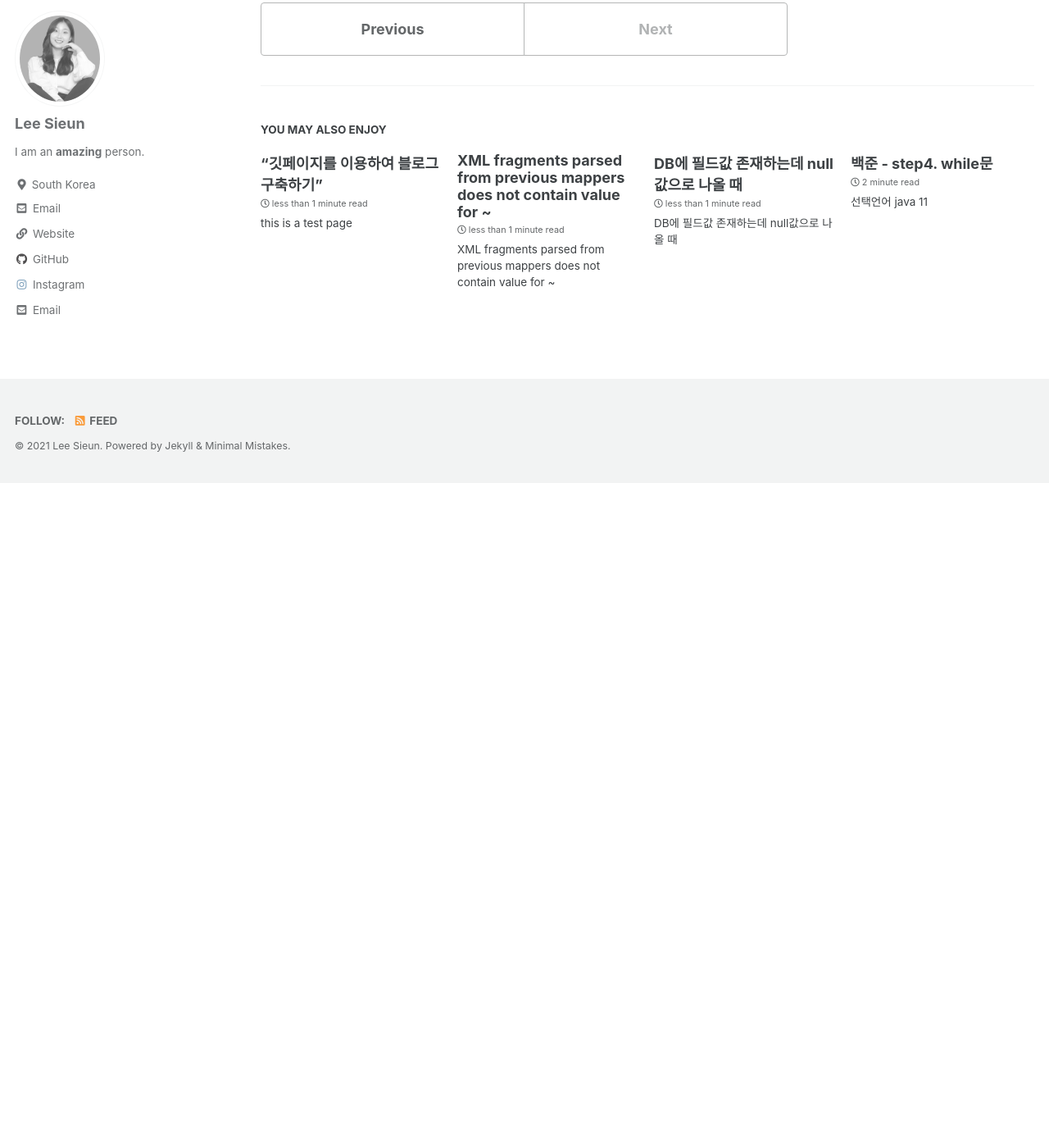
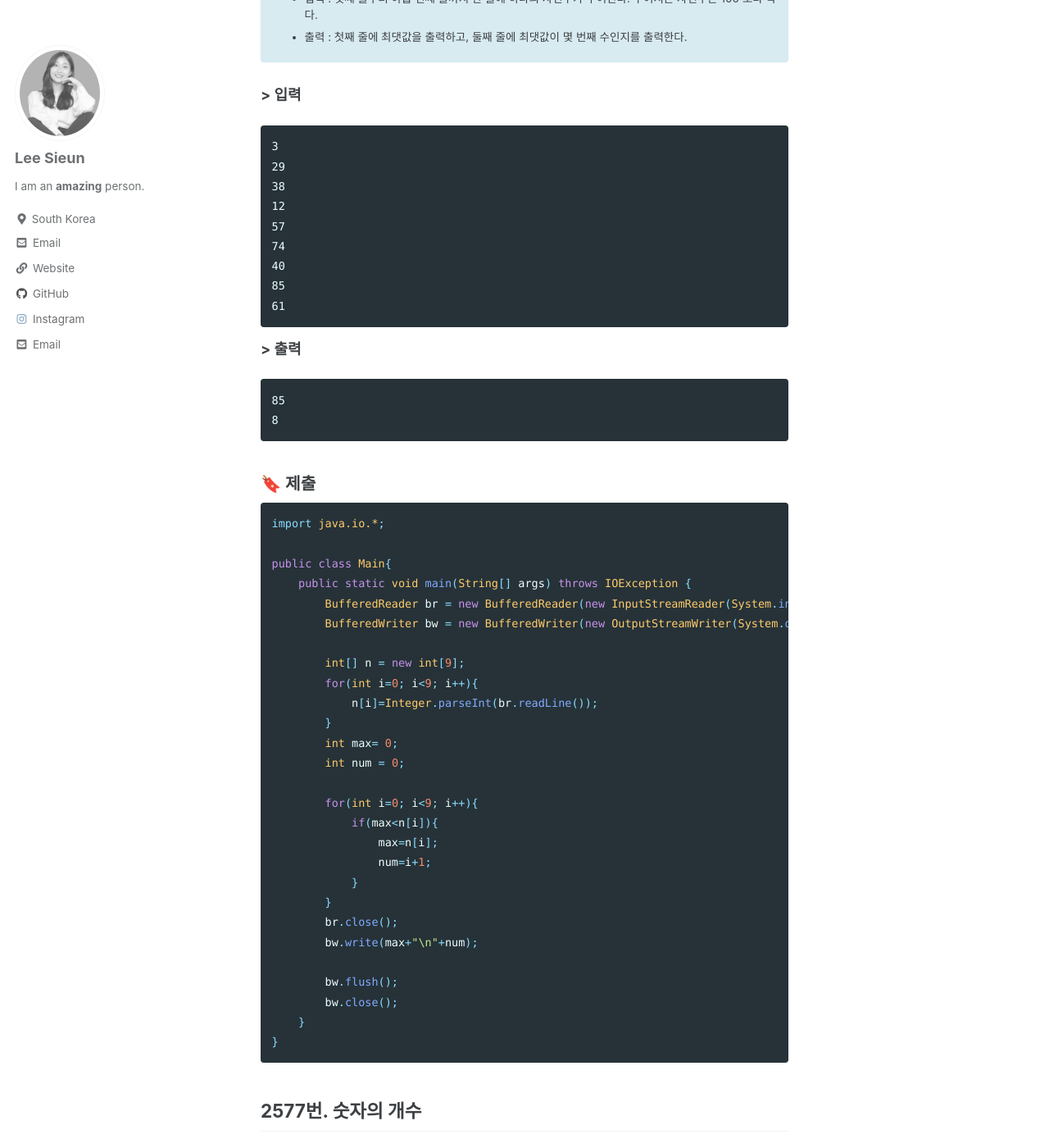
Before and after one commit to sieunlee97/sieunlee97.github.io, a Jekyll site: the page built from _posts/2021-10-14-array.md, in a window 1280 px wide and 1400 px high, scrolled down 2070 px. Shown: the whole window at 82% size. Built offline with Jekyll 4.4.1, drawn with Linux system fonts in a browser that asks for light colours; cached includes are drawn as plain includes; emoji names are drawn with the system emoji font; before the commit the page ends 2659 px from its top, so only the background shows below that; some of the changed text lies outside the part shown.

Commit message:
Update 2021-10-14-array.md

````diff
--- a/_posts/2021-10-14-array.md
+++ b/_posts/2021-10-14-array.md
@@ -74,3 +74,217 @@ public class Main{
     }
 }
 ```
+
+## 2562번. 최댓값
+### :label: 문제
+<div>
+9개의 서로 다른 자연수가 주어질 때, 이들 중 최댓값을 찾고 그 최댓값이 몇 번째 수인지를 구하는 프로그램을 작성하시오.<br>
+예를 들어, 서로 다른 9개의 자연수 <br>
+3, 29, 38, 12, 57, 74, 40, 85, 61 <br>
+이 주어지면, 이들 중 최댓값은 85이고, 이 값은 8번째 수이다. <br>
+  <ul>
+    <li>입력 : 첫째 줄부터 아홉 번째 줄까지 한 줄에 하나의 자연수가 주어진다. 주어지는 자연수는 100 보다 작다.</li>
+    <li>출력 : 첫째 줄에 최댓값을 출력하고, 둘째 줄에 최댓값이 몇 번째 수인지를 출력한다.</li>
+  </ul>
+</div>
+{: .notice--info}
+
+
+**> 입력**
+
+```
+3
+29
+38
+12
+57
+74
+40
+85
+61
+```
+
+**> 출력**
+
+```
+85
+8
+```
+
+### :bookmark: 제출
+
+```java
+import java.io.*;
+
+public class Main{
+    public static void main(String[] args) throws IOException {
+        BufferedReader br = new BufferedReader(new InputStreamReader(System.in));
+        BufferedWriter bw = new BufferedWriter(new OutputStreamWriter(System.out));
+
+        int[] n = new int[9];
+        for(int i=0; i<9; i++){
+            n[i]=Integer.parseInt(br.readLine());
+        }
+        int max= 0;
+        int num = 0;
+
+        for(int i=0; i<9; i++){
+            if(max<n[i]){
+                max=n[i];
+                num=i+1;
+            }
+        }
+        br.close();
+        bw.write(max+"\n"+num);
+
+        bw.flush();
+        bw.close();
+    }
+}
+```
+
+## 2577번. 숫자의 개수
+### :label: 문제
+<div>
+세 개의 자연수 A, B, C가 주어질 때 A × B × C를 계산한 결과에 0부터 9까지 각각의 숫자가 몇 번씩 쓰였는지를 구하는 프로그램을 작성하시오. <br>
+예를 들어 A = 150, B = 266, C = 427 이라면 A × B × C = 150 × 266 × 427 = 17037300 이 되고, 계산한 결과 17037300 에는 0이 3번, 1이 1번, 3이 2번, 7이 2번 쓰였다. <br>
+  <ul>
+    <li>입력 : 첫째 줄에 A, 둘째 줄에 B, 셋째 줄에 C가 주어진다. A, B, C는 모두 100보다 크거나 같고, 1,000보다 작은 자연수이다.</li>
+    <li>출력 : 첫째 줄에는 A × B × C의 결과에 0 이 몇 번 쓰였는지 출력한다. 마찬가지로 둘째 줄부터 열 번째 줄까지 A × B × C의 결과에 1부터 9까지의 숫자가 각각 몇 번 쓰였는지 차례로 한 줄에 하나씩 출력한다.</li>
+  </ul>
+</div>
+{: .notice--info}
+
+
+**> 입력**
+
+```
+150
+266
+427
+```
+
+**> 출력**
+
+```
+3
+1
+0
+2
+0
+0
+0
+2
+0
+0
+```
+
+### :bookmark: 제출
+
+```java
+import java.io.*;
+
+public class Main {
+	public static void main(String[] args) throws IOException {
+	    BufferedReader br = new BufferedReader(new InputStreamReader(System.in));
+	    BufferedWriter bw = new BufferedWriter(new OutputStreamWriter(System.out));
+
+	    int A = Integer.parseInt(br.readLine());
+	    int B = Integer.parseInt(br.readLine());
+	    int C = Integer.parseInt(br.readLine());
+
+	    int ABC = A*B*C;
+	    int[] array = new int[10];
+
+
+	   do{
+	        int temp = ABC%10;
+	        if(temp ==0){
+	            array[0] += 1;
+	        }
+	        for(int i=1; i<=9; i++){
+    	        if(temp == i){
+    	            array[i] += 1;
+    	        }
+	        }
+	        ABC = ABC/10;
+    	}while(ABC != 0);
+
+	    for(int i=0; i<10; i++){
+	        bw.write(array[i]+"\n");
+	    }
+	    bw.flush();
+	    bw.close();
+
+
+	}
+}
+```
+
+## 3052번. 나머지
+### :label: 문제
+<div>
+두 자연수 A와 B가 있을 때, A%B는 A를 B로 나눈 나머지 이다. 예를 들어, 7, 14, 27, 38을 3으로 나눈 나머지는 1, 2, 0, 2이다. <br>
+수 10개를 입력받은 뒤, 이를 42로 나눈 나머지를 구한다. 그 다음 서로 다른 값이 몇 개 있는지 출력하는 프로그램을 작성하시오. <br>
+  <ul>
+    <li>입력 : 첫째 줄부터 열번째 줄 까지 숫자가 한 줄에 하나씩 주어진다. 이 숫자는 1,000보다 작거나 같고, 음이 아닌 정수이다.</li>
+    <li>출력 : 첫째 줄에, 42로 나누었을 때, 서로 다른 나머지가 몇 개 있는지 출력한다.</li>
+  </ul>
+</div>
+{: .notice--info}
+
+
+**> 입력**
+
+```
+1
+2
+3
+4
+5
+6
+7
+8
+9
+10
+```
+각 수를 42로 나눈 나머지는 1, 2, 3, 4, 5, 6, 7, 8, 9, 10이다.
+
+**> 출력**
+
+```
+10
+```
+
+### :bookmark: 제출
+
+```java
+import java.io.*;
+
+public class Main
+{
+	public static void main(String[] args) throws IOException {
+	    BufferedReader br = new BufferedReader(new InputStreamReader(System.in));
+	    BufferedWriter bw = new BufferedWriter(new OutputStreamWriter(System.out));
+	    int[] A = new int[11];
+	    int[] B = new int[43];
+	    int count = 0;
+
+	    for(int i=0; i<10; i++){
+	        A[i] = Integer.parseInt(br.readLine());
+	        int remainder = A[i]%42;
+	        B[remainder] += 1;
+	    }
+
+	    for(int i=0; i<43; i++){
+	        if(B[i] != 0){
+	            count += 1;
+	        }
+	    }
+
+	    bw.write(count+"\n");
+	    bw.flush();
+	    bw.close();
+	}
+}
+```
````
